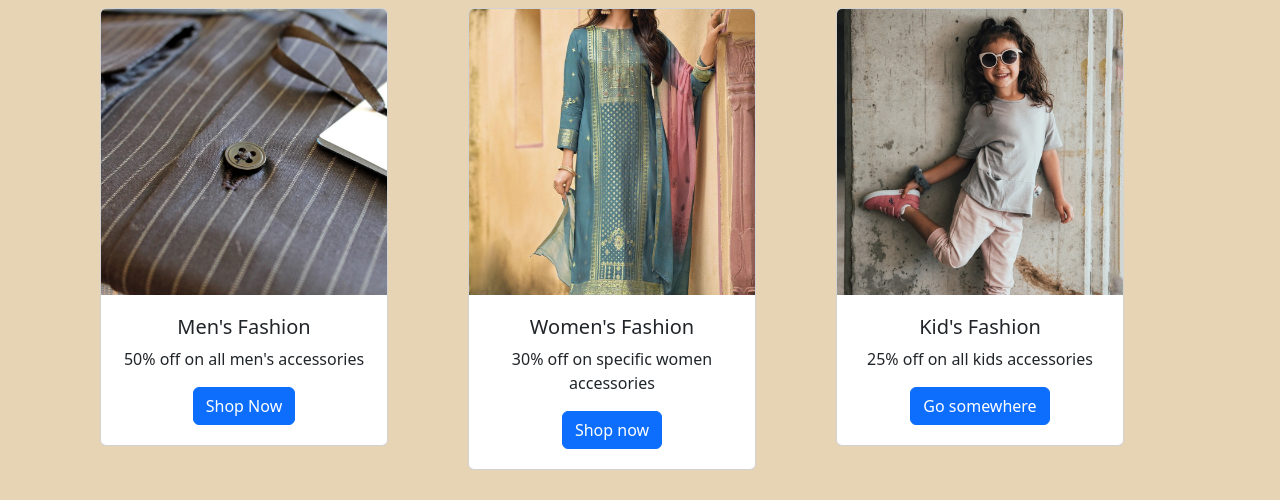
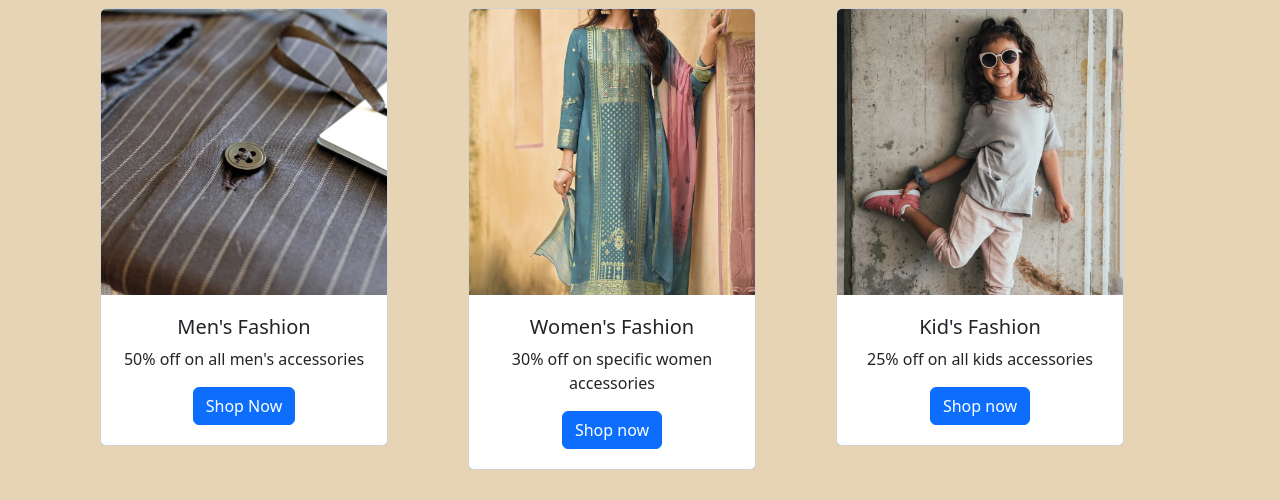
Before and after one commit to Seenumaheshwaran/Landing-page, a plain HTML site: page index.html in a window 1280 px wide. Shown: the part 696-1196 px from the top of the page. Drawn offline with nearby package versions, Linux system fonts and the light colour scheme.

Commit message:
Update index.html

```diff
--- a/index.html
+++ b/index.html
@@ -62,7 +62,7 @@
                 <div class="card-body">
                   <h5 class="card-title">Kid's Fashion</h5>
                   <p class="card-text">25% off on all kids accessories</p>
-                  <a href="#" class="btn btn-primary">Go somewhere</a>
+                  <a href="#" class="btn btn-primary">Shop now</a>
                 </div>
               </div>
             </div>
```
